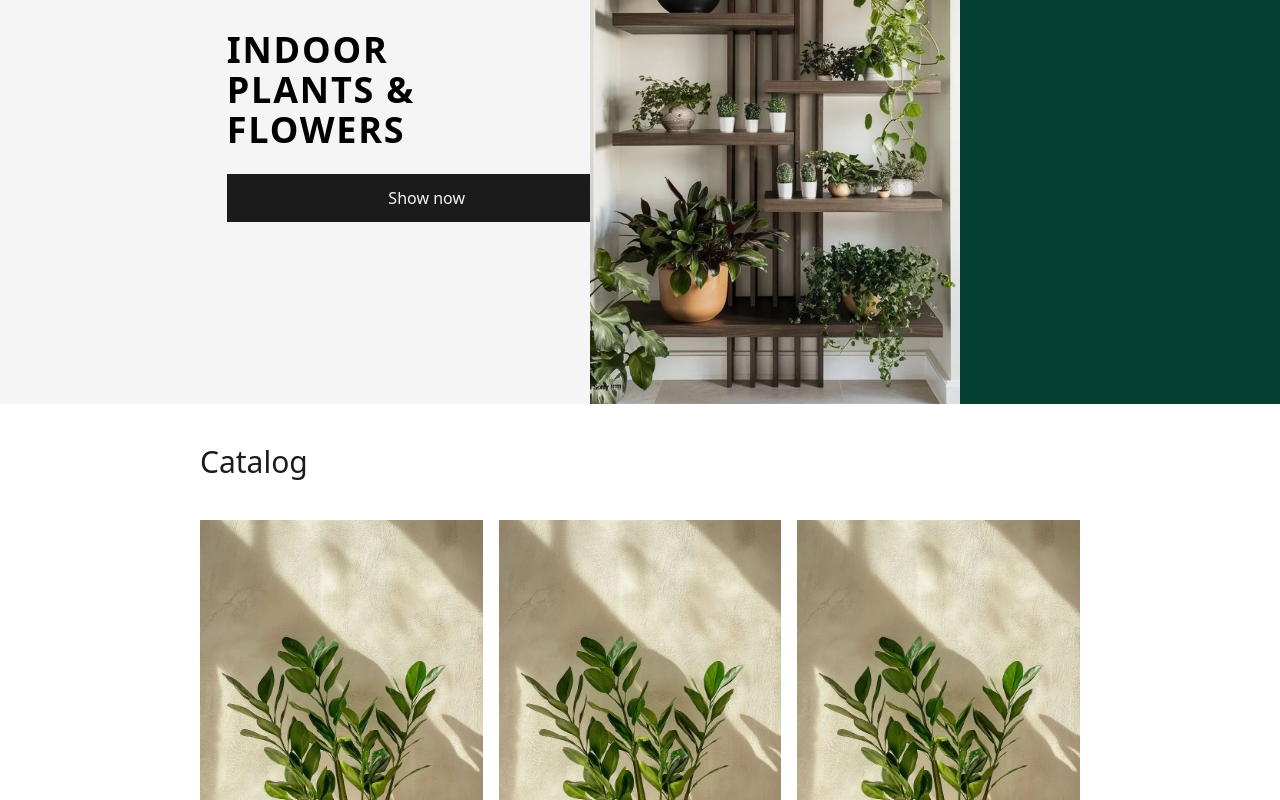
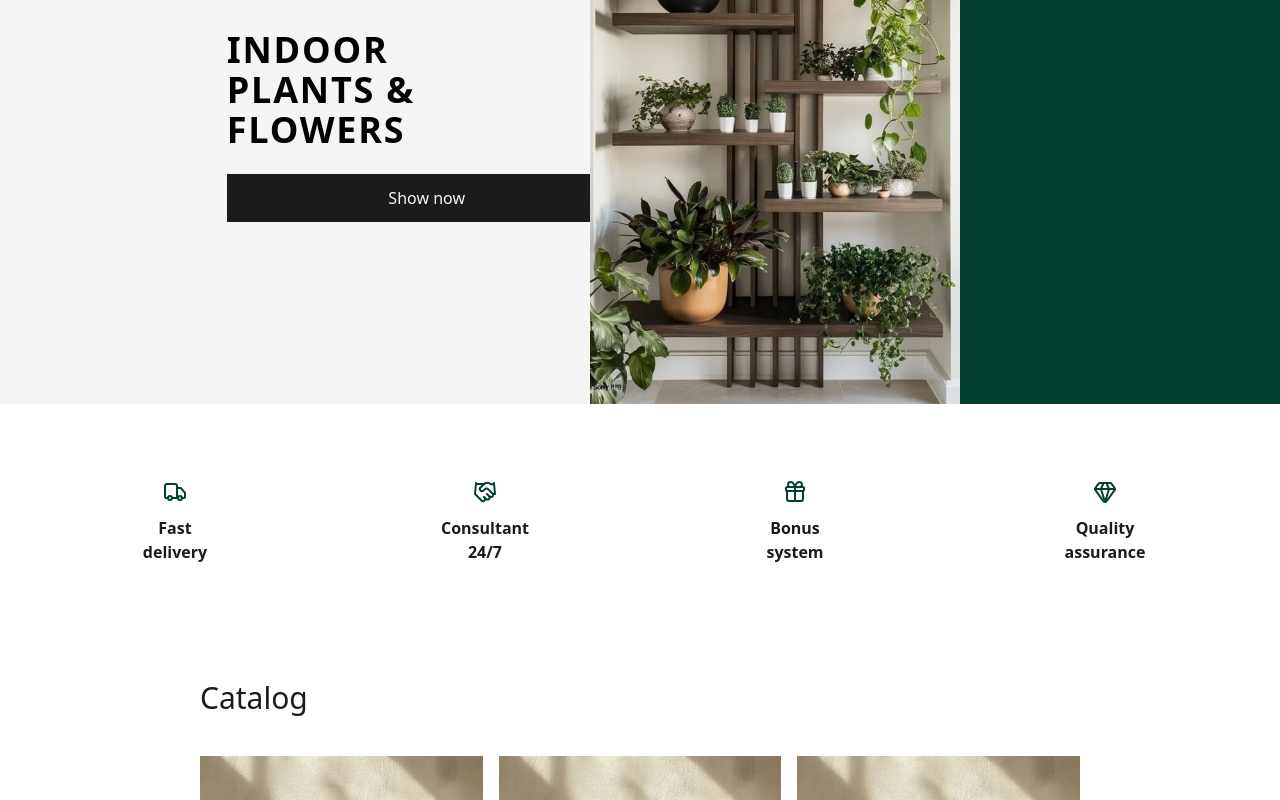
Before and after one commit to Biagiarchiefz/terraplant-fe, a React (Vite) app: page / in a window 1280 px wide. Shown: the part 396-1196 px from the top of the page. Built offline with nearby package versions, Linux system fonts and the light colour scheme.

Commit message:
menambahkan section Features

```diff
--- /dev/null
+++ b/src/components/Features.jsx
@@ -0,0 +1,45 @@
+import { Gem, Gift, Handshake, Truck } from "lucide-react";
+import React from "react";
+
+const services = [
+  {
+    id: 1,
+    title: "Fast delivery",
+    icon: <Truck />,
+  },
+  {
+    id: 2,
+    title: "Consultant 24/7",
+    icon: <Handshake />,
+  },
+  {
+    id: 3,
+    title: "Bonus system",
+    icon: <Gift />,
+  },
+  {
+    id: 4,
+    title: "Quality assurance",
+    icon: <Gem />,
+  },
+];
+
+const Features = () => {
+  return (
+    <div className="flex md:gap-[170px] gap-9 justify-center my-10 flex-wrap ">
+      {services.map((service) => (
+        <div
+          key={service.id}
+          className="py-9 px-5 flex flex-col items-center gap-3 text-[#034032] "
+        >
+          {service.icon}
+          <p className="text-[#1B1B1B] max-w-[100px] text-center font-semibold">
+            {service.title}
+          </p>
+        </div>
+      ))}
+    </div>
+  );
+};
+
+export default Features;
--- a/src/pages/Home.jsx
+++ b/src/pages/Home.jsx
@@ -2,12 +2,14 @@
 import CatalogPlants from "../components/CatalogPlant";
 import Hero from "../components/Hero";
 import Navbar from "../components/Navbar";
+import Features from "../components/Features";
 
 const Home = () => {
   return (
     <>
       <Navbar />
       <Hero />
+      <Features />
 
       <CatalogPlants />
     </>
```
Also changed, not shown: 1 other file (tests, documents, lock files or other folders).
